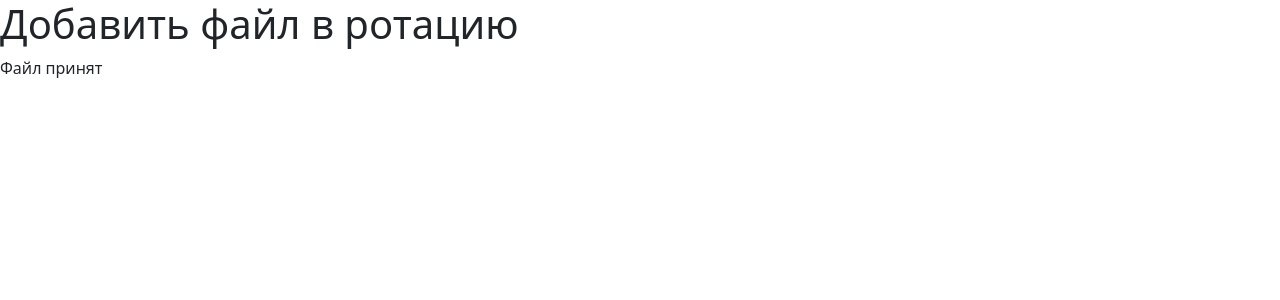
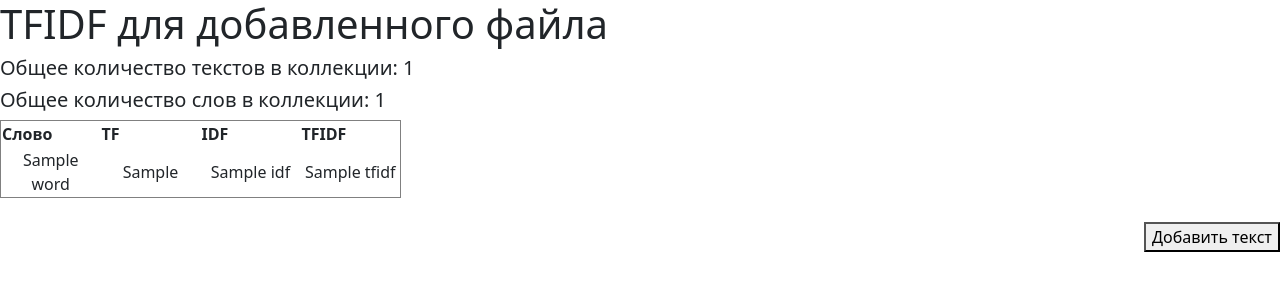
Before and after one commit to pashpiter/text_file_tfidf, a Django app: template templates/text_handler/good.html in a window 1280 px wide. Shown: the top 300 px of the page. Run offline with Django 3.2, Linux system fonts and the light colour scheme; the template is opened without the code that fills it: most values are stand-ins (such as "Sample title", 1, 10 or a date in 2020); some libraries are stand-ins or nearby versions.

Commit message:
redirect data to template

```diff
--- a/templates/text_handler/good.html
+++ b/templates/text_handler/good.html
@@ -1,5 +1,38 @@
 {% extends 'base.html' %}
 {% block content %}
-    <h1>Добавить файл в ротацию</h1>
-    <div>Файл принят</div>
+    <h1>TFIDF для добавленного файла</h1>
+    <div>
+        <h5>
+            Общее количество текстов в коллекции: {{ num_docs }}
+        </h5>
+        <h5>
+            Общее количество слов в коллекции: {{ num_words }}
+        </h5>
+        <table border="1">
+            <thead>
+            <tr>
+                <th>Слово</th>
+                <th>TF</th>
+                <th>IDF</th>
+                <th>TFIDF</th>
+            </tr>
+            </thead>
+            <tbody>
+            {% for obj in page_obj %}
+            <tr>
+                <td width="100" height="50" align="center">{{ obj.word }}</td>
+                <td width="100" height="50" align="center">{{ obj.tf }}</td>
+                <td width="100" height="50" align="center">{{ obj.idf }}</td>
+                <td width="100" height="50" align="center">{{ obj.tfidf }}</td>
+            </tr>
+            {% endfor %}
+            </tbody>
+        </table>
+        <br>
+        <div class="d-flex justify-content-end">
+            <button onclick="document.location=''">
+                Добавить текст
+            </button>
+        </div>
+    </div>
 {% endblock %}
```
Also changed, not shown: text_handler/views.py (+16 -7 lines).
